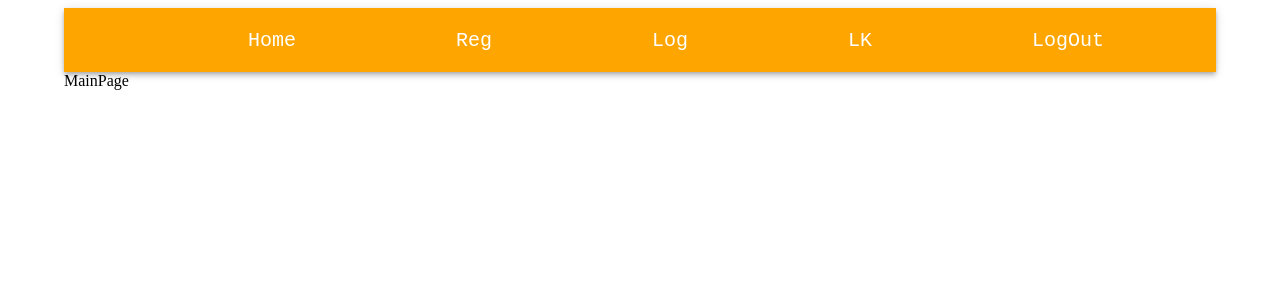
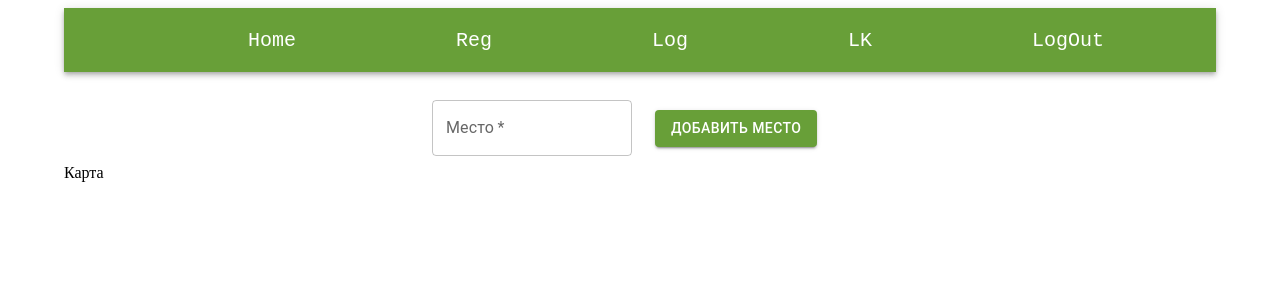
Before and after one commit to angryredhat96/EcoSocial_project, a React (Create React App) app in the folder client/: page / in a window 1280 px wide. Shown: the top 300 px of the page. Built offline with nearby package versions, Linux system fonts and the light colour scheme.

Commit message:
MainPage whithout a card

```diff
--- a/client/src/components/pages/MainPage.jsx
+++ b/client/src/components/pages/MainPage.jsx
@@ -1,7 +1,39 @@
-import React from 'react'
+import React, { useState } from 'react';
+import Box from '@mui/material/Box';
+import TextField from '@mui/material/TextField';
+import { Button } from '@mui/material';
 
 export default function MainPage() {
+    const [newInput, setNewInput] = useState('');
   return (
-    <div>MainPage</div>
+    <>
+      <Box
+        component="form"
+        sx={{
+          '& .MuiTextField-root': { m: 1, width: '25ch' },
+        }}
+        style={{ color: 'orange', marginTop: '20px', marginLeft: '360px' }}
+        noValidate
+        autoComplete="off"
+      >
+        <div className='row'>
+          <TextField
+            required
+            id="outlined-required"
+            sx={{ input: { color: 'orange' } }}
+            label="Место"
+            defaultValue=" "
+            value={newInput}
+            onChange={(e) => setNewInput(e.target.value)}
+          />
+           <Button onClick={() => console.log('add')} variant="contained" sx={{ backgroundColor: '#689f38' }} style={{ marginLeft: '15px', marginTop: '18px' }}>
+          Добавить место
+        </Button>
+        </div>
+      </Box>
+      <div>
+        Карта
+      </div>
+    </>
   )
 }
--- a/client/src/components/ui/NavBar.jsx
+++ b/client/src/components/ui/NavBar.jsx
@@ -14,7 +14,7 @@ const linkStyle = {
 export default function NavBar() {
   return (
     <Box sx={{ flexGrow: 1 }}>
-      <AppBar position="static" style={{ backgroundColor: 'orange' }}>
+      <AppBar position="static" style={{ backgroundColor: '#689f38' }}>
         <Toolbar>
           <Box ml={20}>
             <NavLink to="/" style={linkStyle}>Home</NavLink>
```
